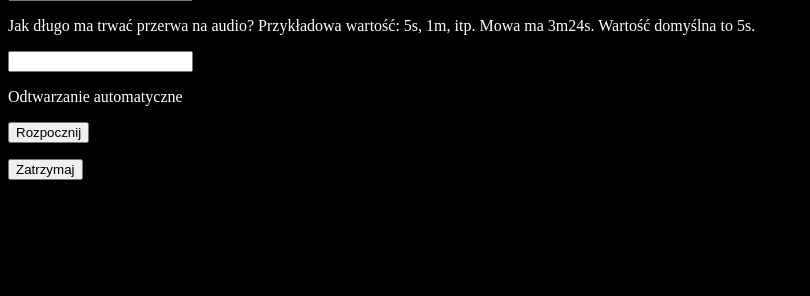
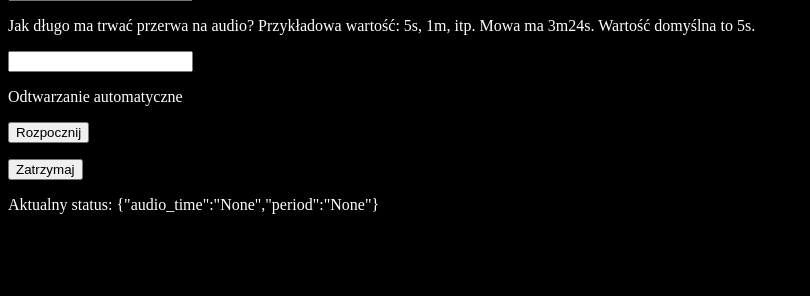
Before and after one commit to maciejstanek/agata-video, a Flask app: page /admin in a window 1280 px wide. Shown: the part 373-669 px from the top of the page, without its empty margins (0-810 px from the left). Run offline with Flask 2, Linux system fonts and the light colour scheme.

Commit message:
Further review improvements.

```diff
--- a/server/server.py
+++ b/server/server.py
@@ -10,6 +10,9 @@ import os
 import socket
 from flask import request
 from pytimeparse.timeparse import timeparse
+import threading
+import sched
+import time
 
 app = Flask(__name__)
 
@@ -52,17 +55,62 @@ def api(command):
     if command == 'status':
         return 'init' if state is None else state
 
-@app.route('/automation')
-def automation():
+automation_audio_time = None
+automation_period = None
+automation_timer = None
+automation_timer2 = None
+
+def automation_period_action():
+    print("TIMER START AUDIO")
     global state
-    command = request.args.get('command', default='stop')
-    if command == 'start':
+    global automation_timer
+    global automation_period
+    global automation_timer2
+    global automation_audio_time
+    automation_timer = threading.Timer(automation_period, automation_period_action)
+    automation_timer.start()
+    automation_timer2 = threading.Timer(automation_audio_time, automation_audio_time_action)
+    automation_timer2.start()
+    state = 'music'
+
+def automation_audio_time_action():
+    print("TIMER START VIDEO")
+    global state
+    state = 'video'
+
+@app.route('/automation/<command>')
+def automation(command):
+    global state
+    global automation_period
+    global automation_audio_time
+    global automation_timer
+    global automation_timer2
+    result = {}
+    if command == 'status':
+        result = {
+            'audio_time': str(automation_audio_time),
+            'period': str(automation_period),
+        }
+    elif command == 'start':
         audio_time_string = request.args.get('audio_time', default='5s')
         period_string = request.args.get('period', default='10s')
-        audio_time = timeparse(audio_time_string)
-        period = timeparse(period_string)
-        print(audio_time)
-        print(period)
-        return "1"
+        automation_audio_time = timeparse(audio_time_string)
+        automation_period = timeparse(period_string)
+        print("automation_audio_time {}".format(automation_audio_time))
+        print("automation_period {}".format(automation_period))
+        if automation_timer:
+            automation_timer.cancel()
+        if automation_timer2:
+            automation_timer2.cancel()
+        automation_period_action()
     else:
-        return "0"
+        automation_period = None
+        if automation_timer:
+            automation_timer.cancel()
+            automation_timer = None
+        automation_audio_time = None
+        if automation_timer2:
+            automation_timer2.cancel()
+            automation_timer2 = None
+        state = 'reset'
+    return result
--- a/server/static/admin.js
+++ b/server/static/admin.js
@@ -17,13 +17,17 @@ $(function() {
       }
       $('#status').text(translations[data])
     })
+    $.get('/automation/status', function(data, status) {
+      $('#automation_status').text(JSON.stringify(data))
+    })
   }, interval)
 })
 function automation_start() {
-  $.get('/automation?command=start')
-  // automation_period
-  // automation_audio_time
+  $.get('/automation/start', {
+    period: $('#automation_period').val(),
+    audio_time: $('#automation_audio_time').val()
+  })
 }
 function automation_stop() {
-  $.get('/automation?command=stop')
+  $.get('/automation/stop')
 }
--- a/server/templates/admin.html
+++ b/server/templates/admin.html
@@ -15,6 +15,7 @@
 <p>Odtwarzanie automatyczne</p>
 <p><button onclick="automation_start()">Rozpocznij</button></p>
 <p><button onclick="automation_stop()">Zatrzymaj</button></p>
+<p>Aktualny status: <span id="automation_status"></span></p>
 <script type="text/javascript" src="/static/jquery-3.5.1.min.js"></script>
 <script type="text/javascript" src="/static/settings.js"></script>
 <script type="text/javascript" src="/static/admin.js"></script>
```
